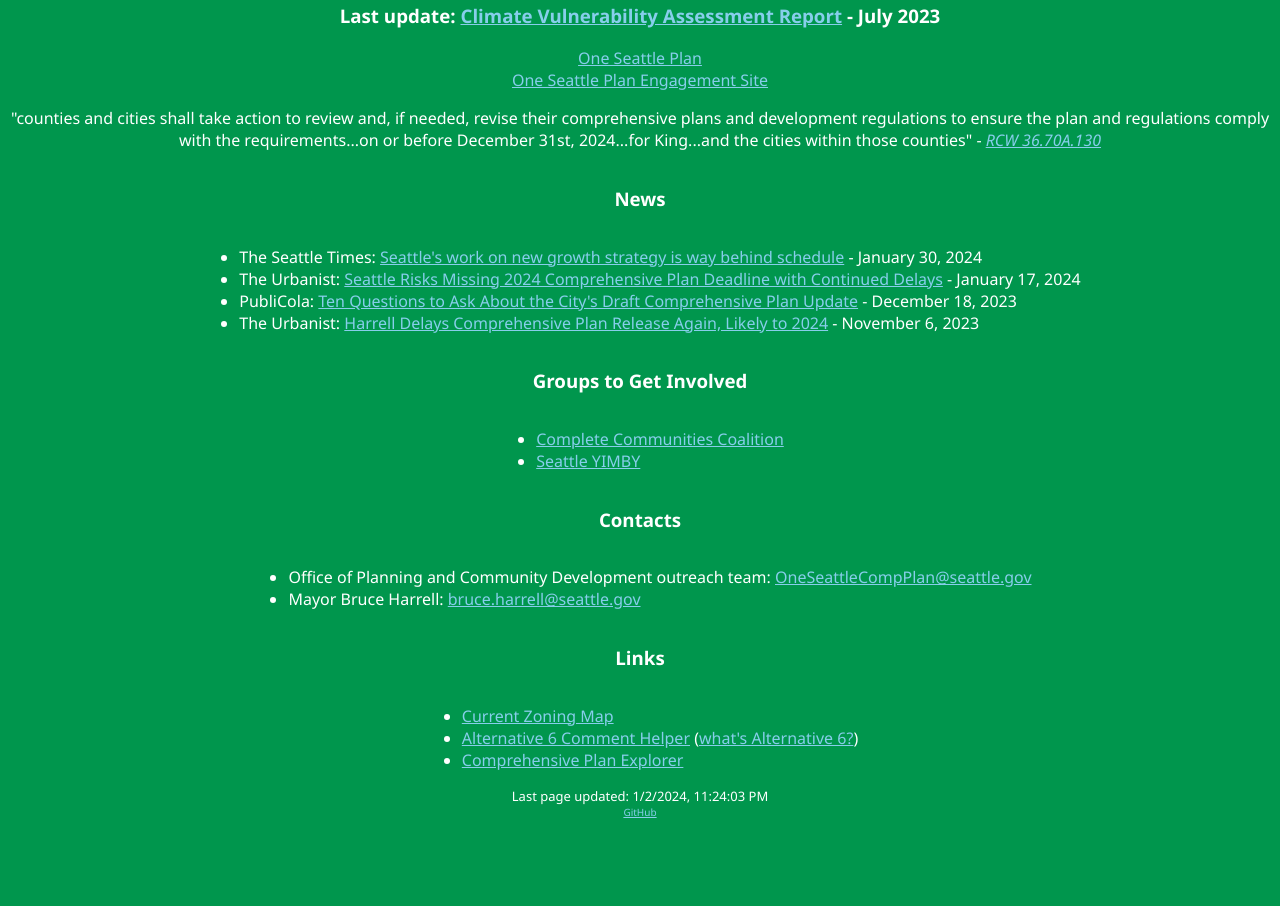
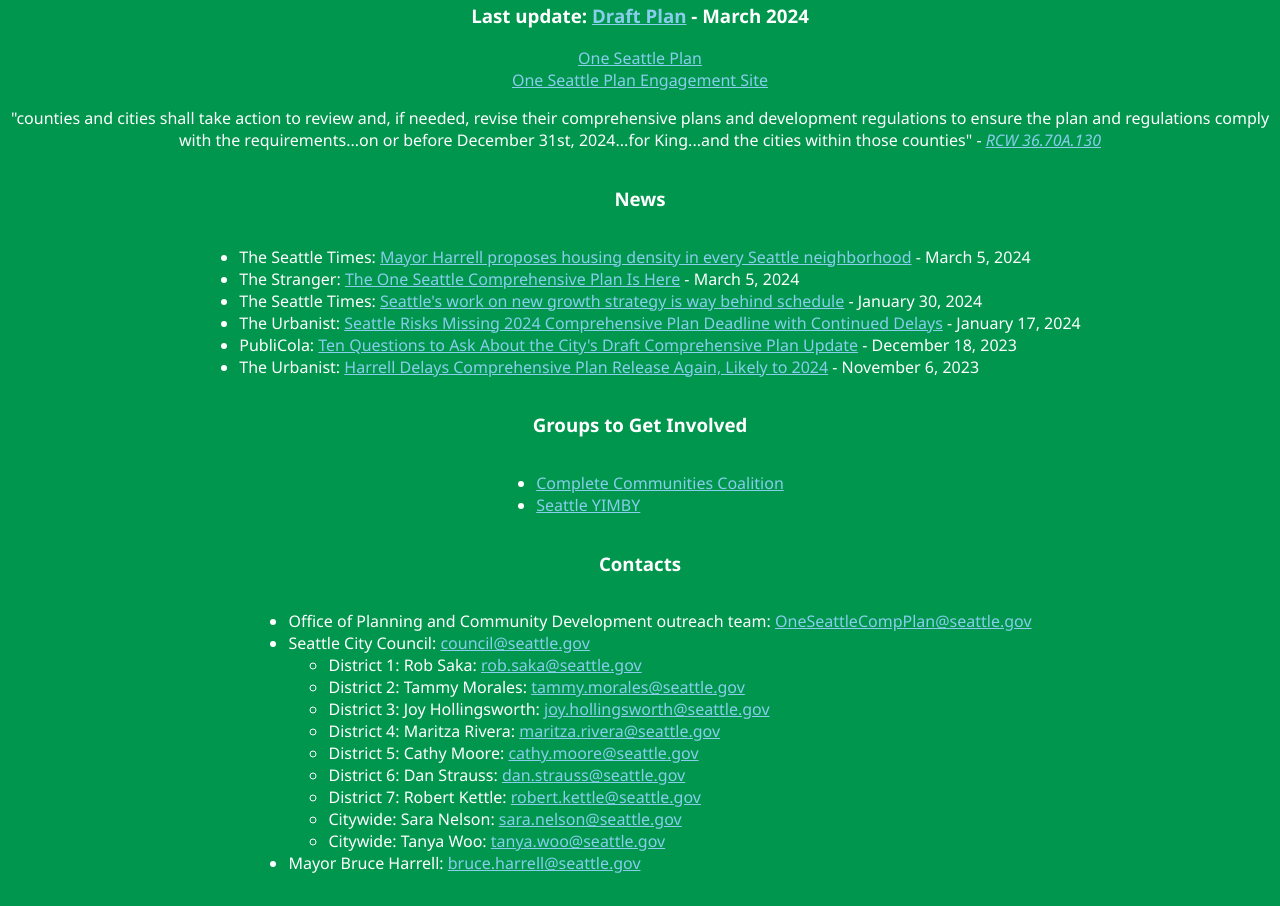
Before and after one commit to golf1052/isseattlecompplandone, a plain HTML site: page index.html in a window 1280 px wide. Shown: the part 204-1110 px from the top of the page. Before the commit the page ends 1031 px from the top, so only its background shows below. Drawn offline with Linux system fonts and the light colour scheme; no server answers; a script that the page names is missing.

Commit message:
Draft plan is out

```diff
--- a/index.html
+++ b/index.html
@@ -11,12 +11,14 @@
         <div class="center">Is Seattle's Comprehensive Plan Done?</div>
         <h1>No</h1>
         <h2 id="timeRemaining">X remaining</h2>
-        <h3>Last update: <a href="https://www.seattle.gov/documents/Departments/OPCD/SeattlePlan/SeattleClimateVulnerabilityAssessmentJuly2023.pdf">Climate Vulnerability Assessment Report</a> - July 2023</h3>
+        <h3>Last update: <a href="https://www.seattle.gov/documents/Departments/OPCD/SeattlePlan/OneSeattlePlanDraftPlan2024.pdf">Draft Plan</a> - March 2024</h3>
         <div class="center"><a href="https://www.seattle.gov/opcd/one-seattle-plan">One Seattle Plan</a></div>
         <div class="center"><a href="https://engage.oneseattleplan.com/en/">One Seattle Plan Engagement Site</a></div>
         <p class="center">"counties and cities shall take action to review and, if needed, revise their comprehensive plans and development regulations to ensure the plan and regulations comply with the requirements...on or before December 31st, 2024...for King...and the cities within those counties" - <cite><a href="https://app.leg.wa.gov/RCW/default.aspx?cite=36.70A.130">RCW 36.70A.130</a></cite></p>
         <h3>News</h3>
         <ul>
+            <li>The Seattle Times: <a href="https://www.seattletimes.com/seattle-news/mayor-harrell-proposes-housing-density-in-every-seattle-neighborhood/">Mayor Harrell proposes housing density in every Seattle neighborhood</a> - March 5, 2024</li>
+            <li>The Stranger: <a href="https://www.thestranger.com/news/2024/03/05/79413566/the-one-seattle-comprehensive-plan-is-here">The One Seattle Comprehensive Plan Is Here</a> - March 5, 2024</li>
             <li>The Seattle Times: <a href="https://www.seattletimes.com/seattle-news/politics/seattles-work-on-new-growth-strategy-is-way-behind-schedule/">Seattle's work on new growth strategy is way behind schedule</a> - January 30, 2024</li>
             <li>The Urbanist: <a href="https://www.theurbanist.org/2024/01/17/seattle-risks-missing-2024-comprehensive-plan-deadline-with-continued-delays/">Seattle Risks Missing 2024 Comprehensive Plan Deadline with Continued Delays</a> - January 17, 2024</li>
             <li>PubliCola: <a href="https://publicola.com/2023/12/18/ten-questions-to-ask-about-the-citys-draft-comprehensive-plan-update/">Ten Questions to Ask About the City's Draft Comprehensive Plan Update</a> - December 18, 2023</li>
@@ -30,6 +32,18 @@
         <h3>Contacts</h3>
         <ul>
             <li>Office of Planning and Community Development outreach team: <a href="mailto:OneSeattleCompPlan@seattle.gov">OneSeattleCompPlan@seattle.gov</a></li>
+            <li>Seattle City Council: <a href="mailto:council@seattle.gov">council@seattle.gov</a></li>
+            <ul>
+                <li>District 1: Rob Saka: <a href="mailto:rob.saka@seattle.gov">rob.saka@seattle.gov</a></li>
+                <li>District 2: Tammy Morales: <a href="mailto:tammy.morales@seattle.gov">tammy.morales@seattle.gov</a></li>
+                <li>District 3: Joy Hollingsworth: <a href="mailto:joy.hollingsworth@seattle.gov">joy.hollingsworth@seattle.gov</a></li>
+                <li>District 4: Maritza Rivera: <a href="mailto:maritza.rivera@seattle.gov">maritza.rivera@seattle.gov</a></li>
+                <li>District 5: Cathy Moore: <a href="mailto:cathy.moore@seattle.gov">cathy.moore@seattle.gov</a></li>
+                <li>District 6: Dan Strauss: <a href="mailto:dan.strauss@seattle.gov">dan.strauss@seattle.gov</a></li>
+                <li>District 7: Robert Kettle: <a href="mailto:robert.kettle@seattle.gov">robert.kettle@seattle.gov</a></li>
+                <li>Citywide: Sara Nelson: <a href="mailto:sara.nelson@seattle.gov">sara.nelson@seattle.gov</a></li>
+                <li>Citywide: Tanya Woo: <a href="mailto:tanya.woo@seattle.gov">tanya.woo@seattle.gov</a></li>
+            </ul>
             <li>Mayor Bruce Harrell: <a href="mailto:bruce.harrell@seattle.gov">bruce.harrell@seattle.gov</a></li>
         </ul>
         <h3>Links</h3>
```
